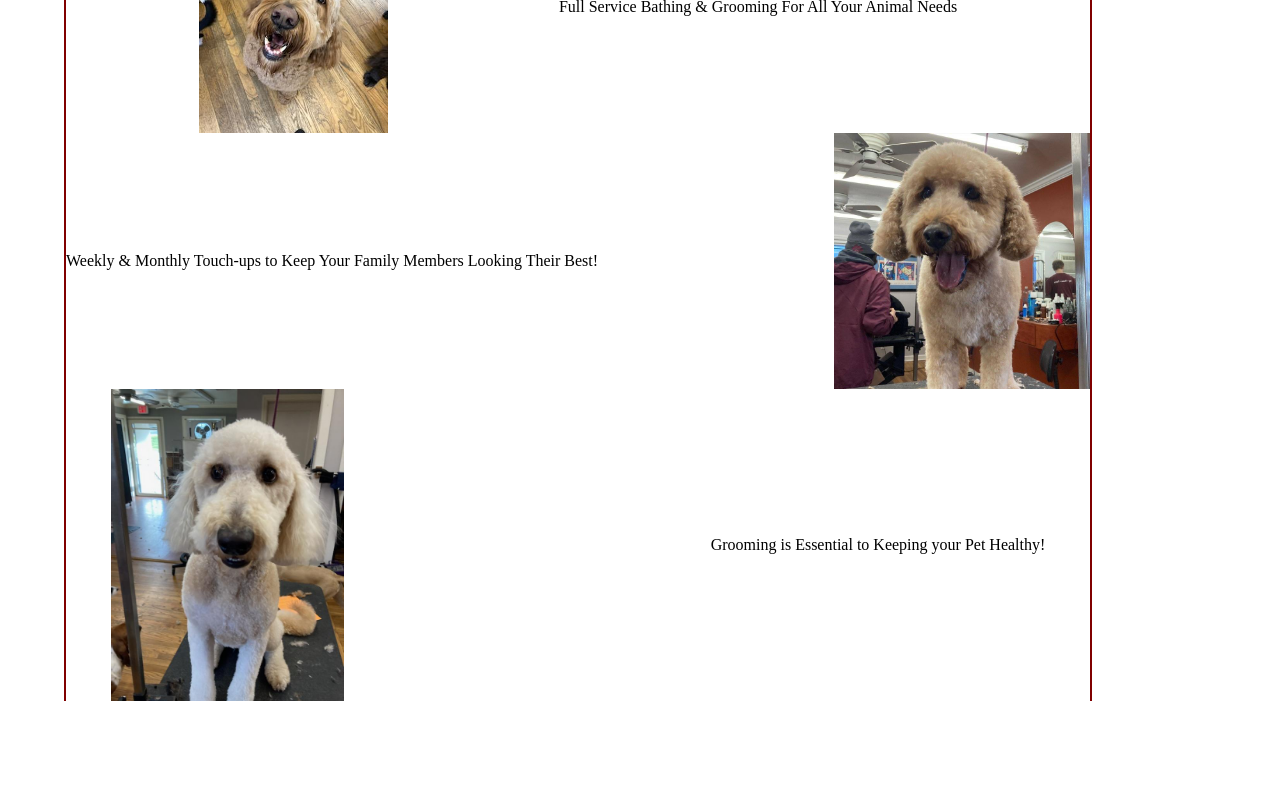
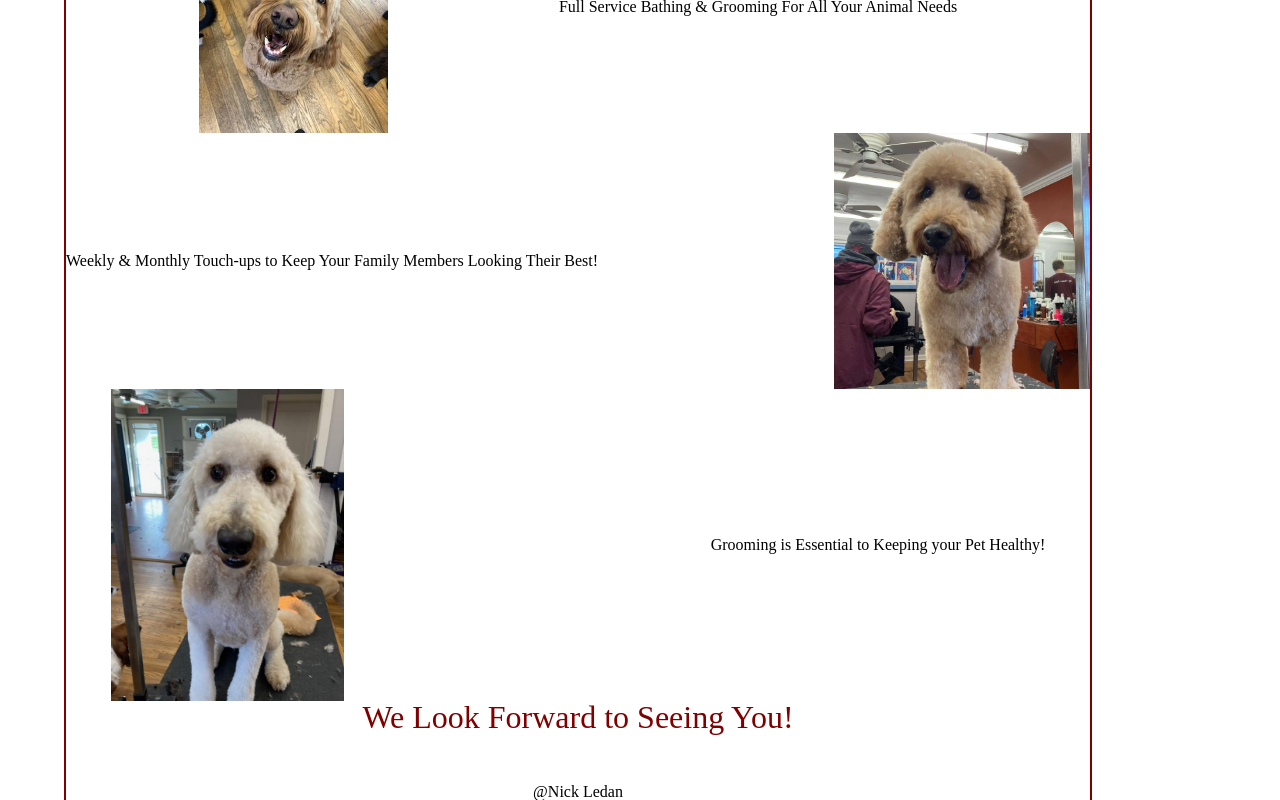
Before and after one commit to Ledan-bot/groom-room, a React app: page / in a window 1280 px wide. Shown: the part 436-1236 px from the top of the page. Before the commit the page ends 1137 px from the top, so only its background shows below. Built offline with nearby package versions, Linux system fonts and the light colour scheme.

Commit message:
Updated Footer

```diff
--- /dev/null
+++ b/src/components/footer/Footer.tsx
@@ -0,0 +1,13 @@
+import React from 'react'
+import './footer.css'
+
+const Footer: React.FC = () => {
+  return (
+    <footer className="footer-container">
+      <h1 className="footer-title">We Look Forward to Seeing You!</h1>
+      <p className="footer-author">@Nick Ledan</p>
+    </footer>
+  )
+}
+
+export default Footer
--- /dev/null
+++ b/src/components/footer/footer.css
@@ -0,0 +1,20 @@
+.footer-container {
+  display: flex;
+  flex-direction: column;
+  align-items: center;
+  border-left: 2px solid maroon;
+  border-right: 2px solid maroon;
+  margin-left: 5%;
+  margin-right: 5%;
+  width: 80%;
+}
+
+.footer-title {
+  color: maroon;
+  font-size: xx-large;
+  padding-bottom: 5%;
+}
+
+.author-title {
+  color:rgb(141, 149, 149)
+}
--- a/src/pages/HomePage/HomePage.tsx
+++ b/src/pages/HomePage/HomePage.tsx
@@ -1,5 +1,6 @@
 import React from 'react'
 import Header from '../../components/header/Header'
+import Footer from '../../components/footer/Footer'
 import './HomePage.css'
 
 const HomePage: React.FC = () => {
@@ -22,6 +23,7 @@ const HomePage: React.FC = () => {
           <h3>Grooming is Essential to Keeping your Pet Healthy!</h3>
         </section>
       </main>
+      <Footer />
     </>
   )
 }
```
Also changed, not shown: 1 other file (tests, documents, lock files or other folders).
